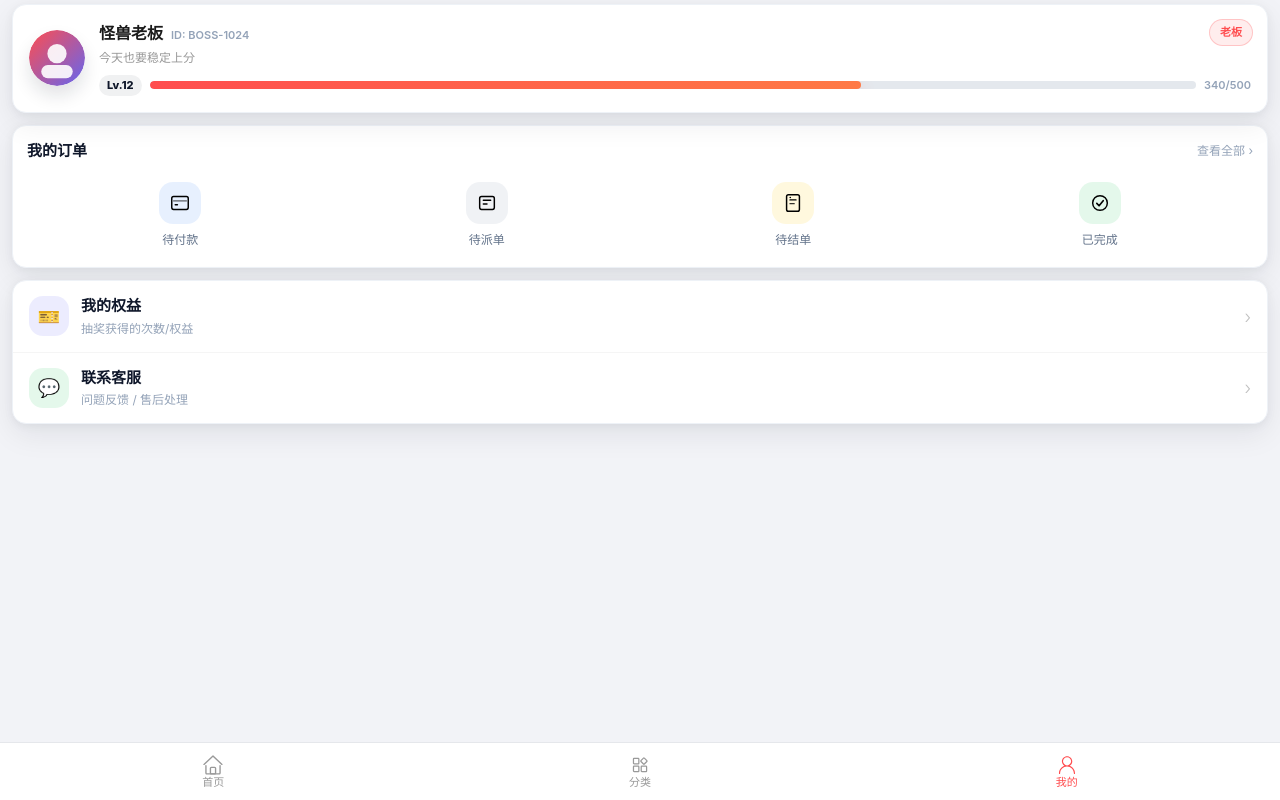
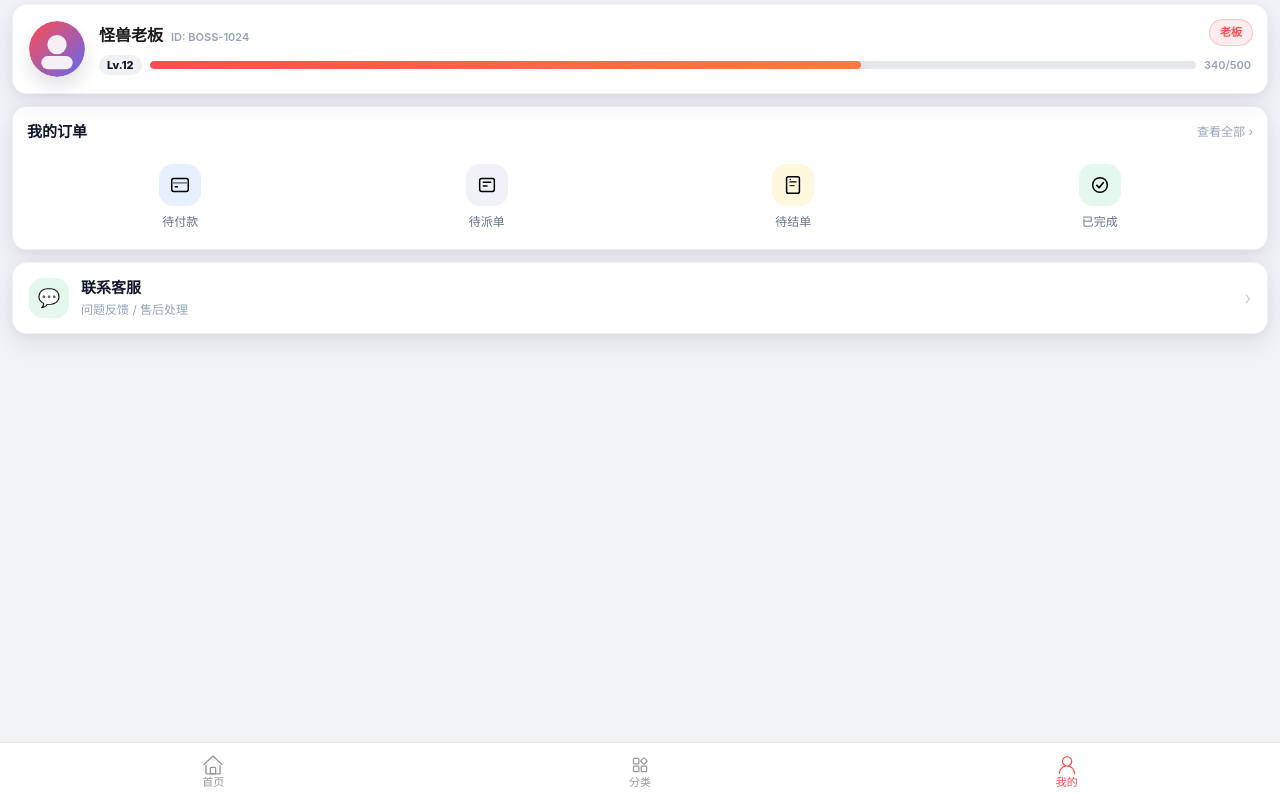
Before and after one commit to comeonn/pw_v0.1, a Vue app: page /mine in a window 1280 px wide. Built offline with nearby package versions, Linux system fonts and the light colour scheme; the HTML template or start-up script is replaced by a standard one.

Commit message:
各种多余部分删除

```diff
--- a/src/views/Home.vue
+++ b/src/views/Home.vue
@@ -27,9 +27,6 @@
       </section>
 
       <section class="feature-row">
-        <button class="feature-card feature-hot card-elevated" type="button">
-          <img :src="hotPosterSrc" alt="热门推荐" class="feature-image" />
-        </button>
         <router-link
           to="/lottery"
           class="feature-card feature-lottery card-elevated"
@@ -76,7 +73,6 @@ const keyword = ref('')
 const filteredItems = computed(() => GOODS)
 
 const homePosterSrc = ref(localStorage.getItem('home_poster') || '/banner-ksdj.png')
-const hotPosterSrc = ref(localStorage.getItem('hot_poster') || '/hot-card.png')
 const lotteryPosterSrc = ref(localStorage.getItem('lottery_poster') || '/lottery-card.png')
 </script>
 
@@ -164,7 +160,7 @@ const lotteryPosterSrc = ref(localStorage.getItem('lottery_poster') || '/lottery
 .feature-row {
   display: flex;
   gap: 8px;
-  margin-bottom: 18px;
+  margin-bottom: 6px;
 }
 
 .feature-card {
@@ -192,6 +188,7 @@ const lotteryPosterSrc = ref(localStorage.getItem('lottery_poster') || '/lottery
 
 .category-section {
   margin-bottom: 0;
+  margin-top: 0;
 }
 
 .goods-header {
--- a/src/views/Mine.vue
+++ b/src/views/Mine.vue
@@ -10,7 +10,6 @@
             {{ user.name }}
             <span class="user-id">ID: {{ user.id }}</span>
           </div>
-          <div class="user-tip">{{ user.slogan }}</div>
           <div class="level-row">
             <div class="level-label">Lv.{{ user.level }}</div>
             <div class="level-bar">
@@ -71,17 +70,8 @@
         </div>
       </section>
 
-      <!-- 菜单：把“我的权益”和“联系客服”放一起，去掉投诉入口和设置 -->
       <section class="menu-list">
         <div class="menu-group">
-          <a class="menu-item" href="javascript:;">
-            <span class="menu-icon-wrap purple"><span class="menu-icon">🎫</span></span>
-            <span class="menu-text">
-              <span class="menu-main">我的权益</span>
-              <span class="menu-sub">抽奖获得的次数/权益</span>
-            </span>
-            <span class="menu-arrow">›</span>
-          </a>
           <a class="menu-item" href="javascript:;">
             <span class="menu-icon-wrap green"><span class="menu-icon">💬</span></span>
             <span class="menu-text">
@@ -105,7 +95,6 @@ type BossTabId = 'waitingPay' | 'toDispatch' | 'waitingClose' | 'finished'
 const user = ref({
   id: 'BOSS-1024',
   name: '怪兽老板',
-  slogan: '今天也要稳定上分',
   level: 12,
   exp: 340,
   nextExp: 500,
--- a/src/views/WorkerHome.vue
+++ b/src/views/WorkerHome.vue
@@ -5,9 +5,6 @@
         <div class="worker-tag" :class="profile.level">
           {{ profile.level === 'gold' ? '金牌打手' : '普通打手' }}
         </div>
-        <button class="to-wallet" type="button" @click="go('/worker/wallet')">
-          钱包明细 ›
-        </button>
       </div>
       <div class="profile-row">
         <div class="avatar">
@@ -19,7 +16,6 @@
             <span class="id">ID: {{ profile.id }}</span>
           </div>
           <div class="stats-row">
-            <span>今日收入 ￥{{ profile.todayIncome.toFixed(1) }}</span>
             <span>本月收入 ￥{{ profile.monthIncome.toFixed(1) }}</span>
             <span>完单 {{ profile.totalOrders }}</span>
             <span>评分 {{ profile.rating.toFixed(1) }}</span>
@@ -31,7 +27,6 @@
     <main class="content">
       <section class="section-head">
         <div class="section-title">接单大厅</div>
-        <div class="section-sub">仅展示当前可接的老板订单</div>
       </section>
 
       <section class="order-list">
--- a/src/views/WorkerWallet.vue
+++ b/src/views/WorkerWallet.vue
@@ -11,16 +11,6 @@
         <div class="wallet-top">
           <div class="wallet-label">可提现余额（元）</div>
           <div class="wallet-balance">￥{{ wallet.balance.toFixed(2) }}</div>
-        </div>
-        <div class="wallet-bottom">
-          <div class="wallet-item">
-            <div class="wallet-item-label">累计收入</div>
-            <div class="wallet-item-value">￥{{ wallet.totalIncome.toFixed(2) }}</div>
-          </div>
-          <div class="wallet-item">
-            <div class="wallet-item-label">累计提现</div>
-            <div class="wallet-item-value">￥{{ wallet.totalWithdrawn.toFixed(2) }}</div>
-          </div>
         </div>
         <button class="withdraw-btn" type="button" @click="showWithdraw = true">
           提现
@@ -204,7 +194,7 @@ function go(path: string) {
 }
 
 .withdraw-btn {
-  margin-top: 4px;
+  margin-top: 14px;
   width: 100%;
   padding: 10px 0;
   border-radius: 999px;
```
Also changed, not shown: public/lottery-card.png.
